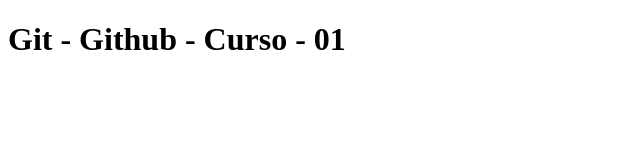
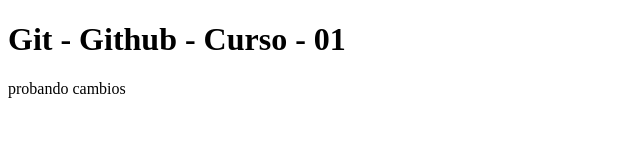
Before and after one commit to juanjo1998/git_github_curso_01, a plain HTML site: page index.html in a window 1280 px wide. Shown: the whole page, without its empty margins (0-640 px from the left). Drawn offline with Linux system fonts and the light colour scheme.

Commit message:
probando cambios

```diff
--- a/index.html
+++ b/index.html
@@ -10,6 +10,7 @@
 
     <div class="container">
         <h1>Git - Github - Curso - 01</h1>
+        <p>probando cambios</p>
     </div>
 
     <script src="js/app.js"></script>
```
